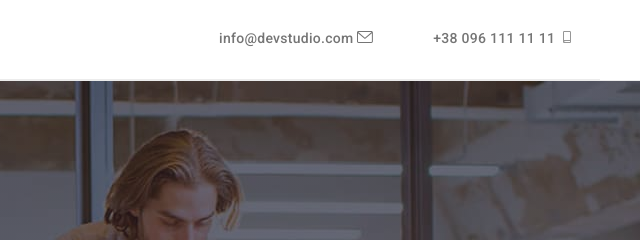
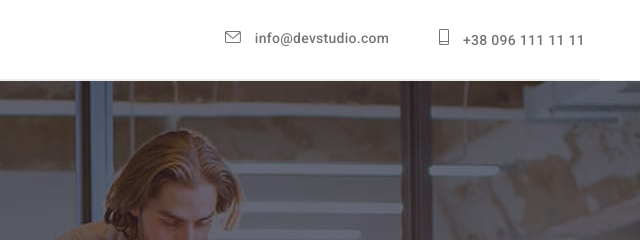
Before and after one commit to Otmetelitsa/goit-markup-hw-04, a plain HTML site: page index.html in a window 1280 px wide. Shown: the top 240 px of the page, 640-1280 px from the left. Drawn offline with nearby package versions, Linux system fonts and the light colour scheme.

Commit message:
add icons

```diff
--- a/css/style.css
+++ b/css/style.css
@@ -196,17 +196,9 @@ button:focus {
 
 .icon-mail,
 .icon-phone {
-  width: 16px;
-  height: 12px;
   margin-right: 10px;
-  background-size: contain;
-}
 
-.icon-mail::after {
-  content: '';
-  /* display: block; */
-
-  background-size: contain;
+  /* background-size: contain; */
 }
 
 /* HERO */
--- a/index.html
+++ b/index.html
@@ -38,19 +38,21 @@
 
                 <ul class="header-contacts">
                     <li class="contact-item">
+                        <svg class="icon-mail" width="16" height="12">
+                            <use href="../images/sprite.svg#mail">
+                            </use>
+                        </svg>
                         <a class="contact-link" href="mailto:info@devstudio.com">info@devstudio.com</a>
-                            <svg class="icon-mail">
-                                <use href="../images/sprite.svg#mail">
-                                </use>
-                            </svg>
+
                     </li>
 
                     <li class="contact-item">
+                        <svg class="icon-mail" width="10" height="16">
+                            <use href="../images/sprite.svg#phone">
+                            </use>
+                        </svg>
                         <a class="contact-link" href="tel:+380961111111">+38 096 111 11 11</a>
-                            <svg class="icon-mail">
-                                <use href="../images/sprite.svg#phone">
-                                </use>
-                            </svg>
+
                     </li>
                </ul>
         </div>
```
